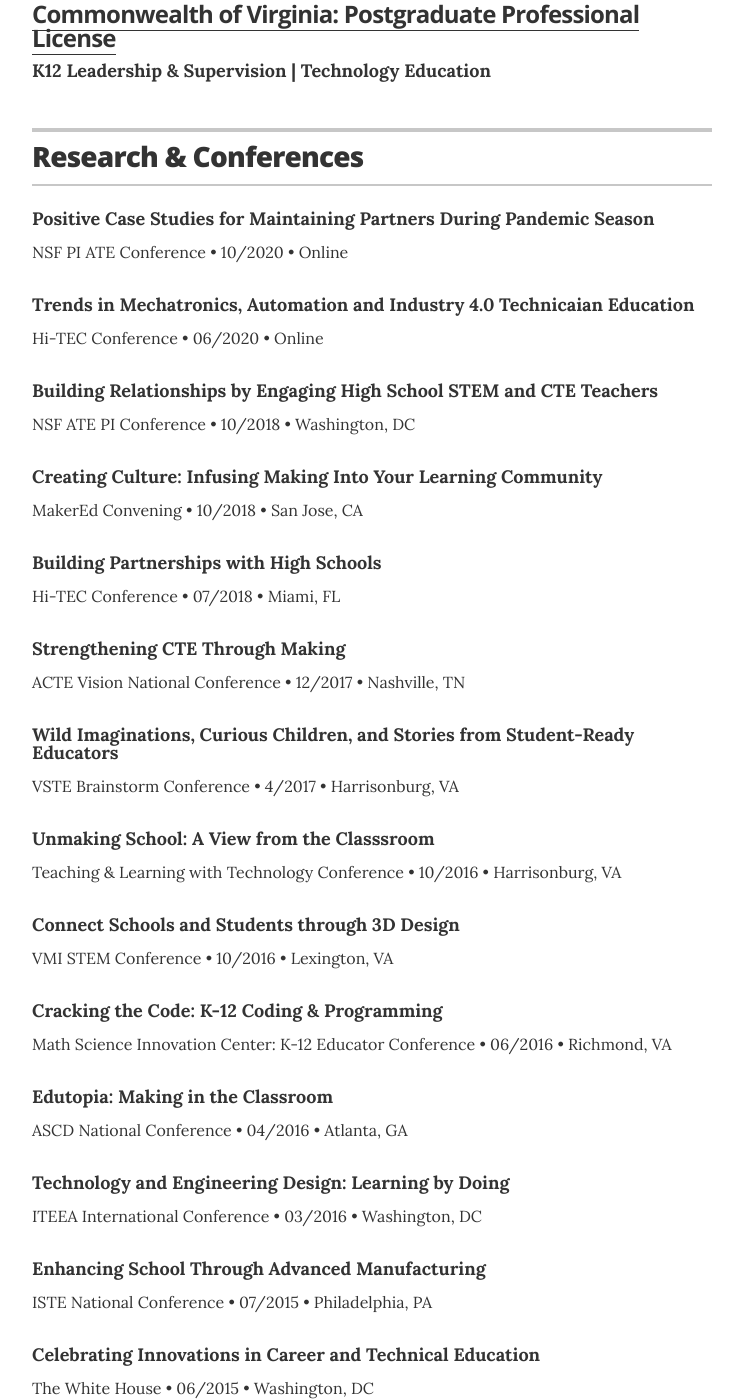
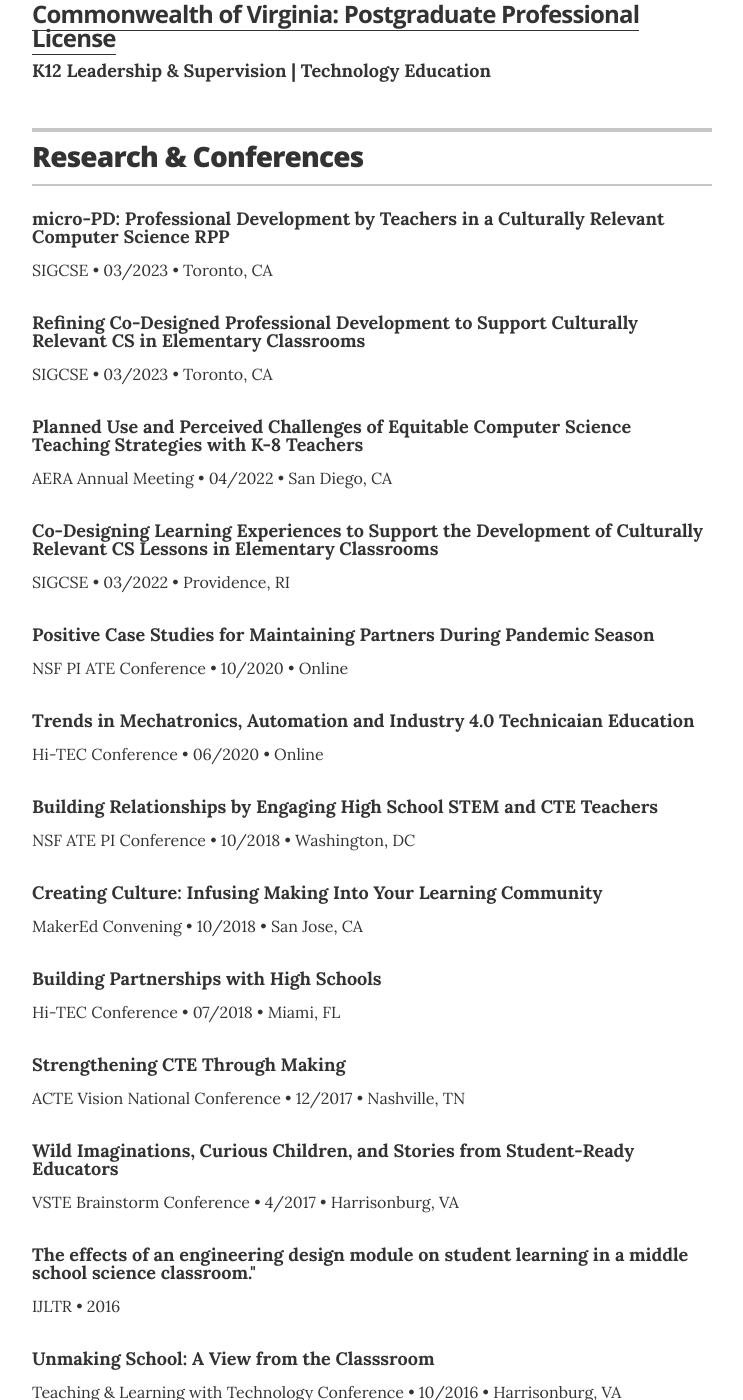
Before and after one commit to eabredder/eabredder.github.io, a Jekyll site: the page built from index.html, in a window 1280 px wide and 1400 px high, scrolled down 4377 px. Shown: the whole window, without its empty margins (268-1011 px from the left). Built offline with Jekyll 4.4.1, drawn with Linux system fonts in a browser that asks for light colours; some of the changed text lies outside the part shown.

Commit message:
Update resume.html

```diff
--- a/_layouts/resume.html
+++ b/_layouts/resume.html
@@ -281,6 +281,26 @@
         </header>
 
         <div class="resume-item">
+          <h4 class="resume-item-details" itemprop="award">micro-PD: Professional Development by Teachers in a Culturally Relevant Computer Science RPP</h4>
+          <p class="resume-item-copy">SIGCSE &bull; 03/2023 &bull; Toronto, CA</p>
+        </div>
+
+        <div class="resume-item">
+          <h4 class="resume-item-details" itemprop="award">Refining Co-Designed Professional Development to Support Culturally Relevant CS in Elementary Classrooms</h4>
+          <p class="resume-item-copy">SIGCSE &bull; 03/2023 &bull; Toronto, CA</p>
+        </div>
+
+        <div class="resume-item">
+          <h4 class="resume-item-details" itemprop="award">Planned Use and Perceived Challenges of Equitable Computer Science Teaching Strategies with K-8 Teachers</h4>
+          <p class="resume-item-copy">AERA Annual Meeting &bull; 04/2022 &bull; San Diego, CA</p>
+        </div>
+
+        <div class="resume-item">
+          <h4 class="resume-item-details" itemprop="award">Co-Designing Learning Experiences to Support the Development of Culturally Relevant CS Lessons in Elementary Classrooms</h4>
+          <p class="resume-item-copy">SIGCSE &bull; 03/2022 &bull; Providence, RI</p>
+        </div>
+
+        <div class="resume-item">
           <h4 class="resume-item-details" itemprop="award">Positive Case Studies for Maintaining Partners During Pandemic Season</h4>
           <p class="resume-item-copy">NSF PI ATE Conference &bull; 10/2020 &bull; Online</p>
         </div>
@@ -313,6 +333,11 @@
         <div class="resume-item">
           <h4 class="resume-item-details" itemprop="award">Wild Imaginations, Curious Children, and Stories from Student-Ready Educators</h4>
           <p class="resume-item-copy">VSTE Brainstorm Conference &bull; 4/2017 &bull; Harrisonburg, VA</p>
+        </div>
+
+        <div class="resume-item">
+          <h4 class="resume-item-details" itemprop="award">The effects of an engineering design module on student learning in a middle school science classroom."</h4>
+          <p class="resume-item-copy"> IJLTR &bull; 2016</p>
         </div>
 
         <div class="resume-item">
@@ -414,6 +439,7 @@
           <h4 class="resume-item-details" itemprop="award">Enhancing Engineering Education and K12 Science Teaching Through Advanced Manufacturing Technologies</h4>
           <p class="resume-item-copy">REM: World of Mechatronics &bull; 06/2013 &bull; Vienna, Austria</p>
         </div>
+        The effects of an engineering design module on student learning in a middle school science classroom
 
         <div class="resume-item">
           <h4 class="resume-item-details" itemprop="award">Exploring Periodic Motion Through Advanced Manufacturing Technologies</h4>
@@ -427,6 +453,11 @@
 
         <div class="resume-item">
           <h4 class="resume-item-details" itemprop="award">Enhancing Science Through Advanced Manufacturing</h4>
+          <p class="resume-item-copy">SITE (AACE) International Conference &bull; 03/2013 &bull; New Orleans, LA</p>
+        </div>
+
+        <div class="resume-item">
+          <h4 class="resume-item-details" itemprop="award">Visual Representations of Periodic Motion</h4>
           <p class="resume-item-copy">SITE (AACE) International Conference &bull; 03/2013 &bull; New Orleans, LA</p>
         </div>
 
```
